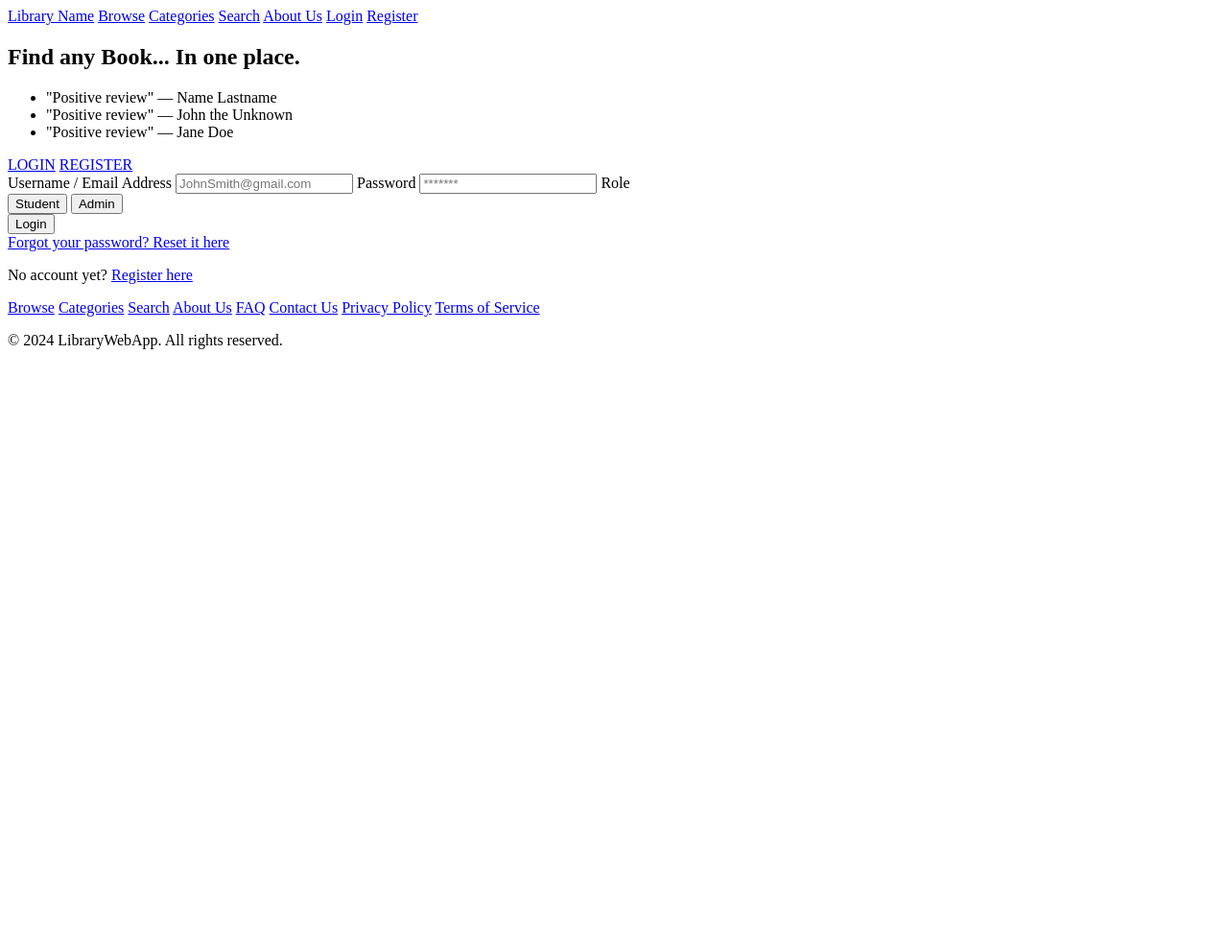
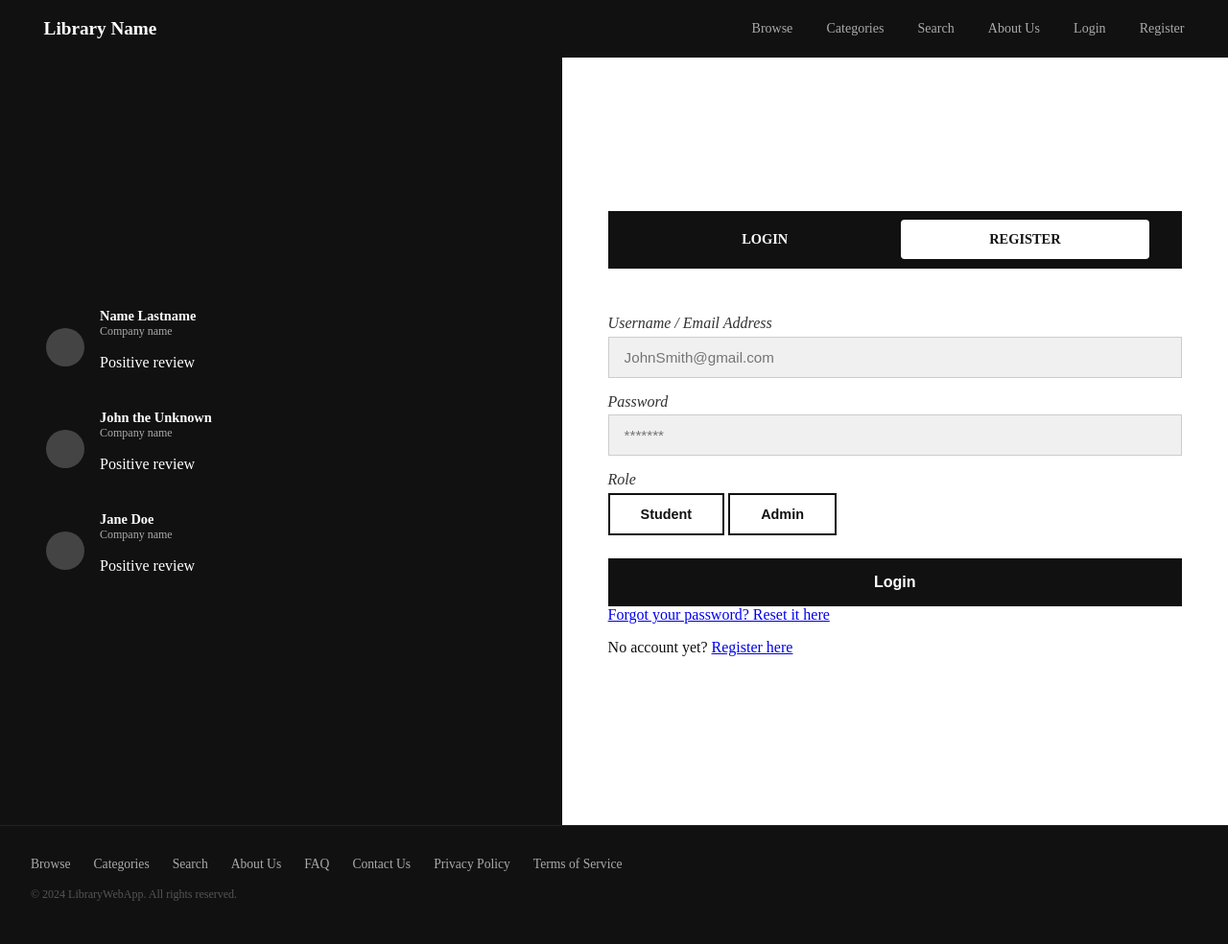
Before and after one commit to CharlesTse601/LibraryWebApp, a Django app: page /login/ in a window 1280 px wide. Shown: the whole page at 96% size. Before the commit the page ends 364 px from the top, so only its background shows below. Run offline with Django 4.2, Linux system fonts and the light colour scheme.

Commit message:
Login page styled, footer and navbar styled

```diff
--- a/library/templates/library/base.html
+++ b/library/templates/library/base.html
@@ -5,7 +5,7 @@
     <meta name="viewport" content="width=device-width, initial-scale=1.0">
     <title>{% block title %}LibraryWebApp{% endblock %}</title>
     {% load static %}
-    <link rel="stylesheet" href="{% static 'css/style.css' %}">
+    <link rel="stylesheet" href="{% static 'css/base.css' %}">
     {% block extra_css %}{% endblock %}
 </head>
 <body>
@@ -17,10 +17,14 @@
     <a href="{% url 'library:search' %}">Search</a>
     <a href="{% url 'library:about_us' %}">About Us</a>
     {% if user.is_authenticated %}
-        <a href="{% url 'library:profile' %}">{{ user.username }}</a>
-        <a href="{% url 'library:my_books' %}">My Lists</a>
-        <a href="{% url 'library:logout' %}">Logout</a>
-         <img src="{{ user.avatar.url }}" style="width:30px; height:30px; border-radius:50%; object-fit:cover;">"
+        {% if user.avatar %}
+        <img src="{{ user.avatar.url }}" style="width:30px; height:30px; border-radius:50%; object-fit:cover;">
+        {% else %}
+        <img src="{% static 'images/User/default_profile_picture.jpg' %}" style="width:30px; height:30px; border-radius:50%; object-fit:cover;">
+    {% endif %}
+    <a href="{% url 'library:profile' %}">{{ user.username }}</a>
+    <a href="{% url 'library:my_books' %}">My Lists</a>
+    <a href="{% url 'library:logout' %}">Logout</a>
     {% else %}
         <a href="{% url 'library:login' %}">Login</a>
         <a href="{% url 'library:login' %}?tab=register">Register</a>
--- a/library/templates/library/login.html
+++ b/library/templates/library/login.html
@@ -1,22 +1,47 @@
 {% extends 'library/base.html' %}
+{% load static %}
+
+{% block extra_css %}
+<link rel="stylesheet" href="{% static 'css/login.css' %}">
+{% endblock %}
 
 {% block title %}{% if active_tab == 'register' %}Register{% else %}Login{% endif %} — LibraryWebApp{% endblock %}
 
 {% block content %}
-<div>
-    <div>
-        <h2>Find any Book... In one place.</h2>
-        <ul>
-            <li>"Positive review" — Name Lastname</li>
-            <li>"Positive review" — John the Unknown</li>
-            <li>"Positive review" — Jane Doe</li>
-        </ul>
+<div id="login-page">
+    <div id ="login-left">
+    <ul id="login-testimonials">
+    <li>
+        <div class="testimonial-avatar"></div>
+      <div>
+        <strong>Name Lastname</strong>
+        <span>Company name</span>
+        <p>Positive review</p>
+      </div>
+    </li>
+    <li>
+      <div class="testimonial-avatar"></div>
+      <div>
+        <strong>John the Unknown</strong>
+        <span>Company name</span>
+        <p>Positive review</p>
+      </div>
+    </li>
+    <li>
+      <div class="testimonial-avatar"></div>
+      <div>
+        <strong>Jane Doe</strong>
+        <span>Company name</span>
+        <p>Positive review</p>
+      </div>
+    </li>
+    </ul>
     </div>
 
-    <div>
-        <nav>
-            <a href="{% url 'library:login' %}?tab=login">LOGIN</a>
-            <a href="{% url 'library:login' %}?tab=register">REGISTER</a>
+    <div id= "login-right">
+        <nav id="login-tabs">
+             <a href="?tab=login" class="tab-btn {% if active_tab != 'register' %}active{% endif %}">LOGIN</a>
+             <a href="?tab=register" class="tab-btn {% if active_tab == 'register' %}active{% endif %}">REGISTER</a>
         </nav>
 
 
@@ -29,25 +54,25 @@
             {% csrf_token %}
             <input type="hidden" name="form_type" value="register">
 
-            <label for="reg_username">Username</label>
-            <input type="text" id="reg_username" name="username" placeholder="Choose a username">
+            <label class="form-label" for="reg_username">Username</label>
+            <input  class="form-input" type="text" id="reg_username" name="username" placeholder="Choose a username">
 
-            <label for="reg_email">Email Address</label>
-            <input type="email" id="reg_email" name="email" placeholder="your@email.com">
+            <label class="form-label" for="reg_email">Email Address</label>
+            <input class="form-input" type="email" id="reg_email" name="email" placeholder="your@email.com">
 
-            <label for="reg_password1">Password</label>
-            <input type="password" id="reg_password1" name="password1" placeholder="*******">
+            <label class="form-label" for="reg_password1">Password</label>
+            <input class="form-input" type="password" id="reg_password1" name="password1" placeholder="*******">
 
-            <label for="reg_password2">Confirm Password</label>
-            <input type="password" id="reg_password2" name="password2" placeholder="*******">
+            <label class="form-label" for="reg_password2">Confirm Password</label>
+            <input class="form-input" type="password" id="reg_password2" name="password2" placeholder="*******">
 
-            <label for="avatar">Profile Picture (optional)</label>
-            <input type="file" id="avatar" name="avatar" accept="image/*">
+            <label  class="form-label"for="avatar">Profile Picture (optional)</label>
+            <input class="form-input" type="file" id="avatar" name="avatar" accept="image/*">
 
-            <label>Role</label>
+            <label class="form-label" >Role</label>
             <div>
-                <button type="radio" name="role" value="student" checked >Student</button>
-                <button type="radio" name="role" value="admin">Admin</button>
+                <button class="role-btn" type="radio" name="role" value="student" checked >Student</button>
+                <button class="role-btn" type="radio" name="role" value="admin">Admin</button>
             </div>
 
             <button type="submit">Create Account</button>
@@ -59,23 +84,31 @@
             {% csrf_token %}
             <input type="hidden" name="form_type" value="login">
 
-            <label for="username">Username / Email Address</label>
-            <input type="text" id="username" name="username" placeholder="JohnSmith@gmail.com">
+            <label  class="form-label" for="username">Username / Email Address</label>
+            <input class="form-input" type="text" id="username" name="username" placeholder="JohnSmith@gmail.com">
 
-            <label for="password">Password</label>
-            <input type="password" id="password" name="password" placeholder="*******">
+            <label class="form-label" for="password">Password</label>
+            <input class="form-input" type="password" id="password" name="password" placeholder="*******">
 
-            <label>Role</label>
+            <label class="form-label" >Role</label>
             <div>
-                <button type="button" name="role" value="student">Student</button>
-                <button type="button" name="role" value="admin">Admin</button>
+                <button class="role-btn" type="button" name="role" value="student">Student</button>
+                <button class="role-btn" type="button" name="role" value="admin">Admin</button>
             </div>
 
-            <button type="submit">Login</button>
+            <button class="submit-btn"  type="submit">Login</button>
         </form>
         <a href="#">Forgot your password? Reset it here</a>
         <p>No account yet? <a href="{% url 'library:login' %}?tab=register">Register here</a></p>
         {% endif %}
     </div>
 </div>
+<script>
+  document.querySelectorAll('.role-btn').forEach(btn => {
+    btn.addEventListener('click', function() {
+      document.querySelectorAll('.role-btn').forEach(b => b.classList.remove('active'));
+      this.classList.add('active');
+    });
+  });
+</script>
 {% endblock %}
--- /dev/null
+++ b/static/css/base.css
@@ -0,0 +1,68 @@
+nav {
+  display: flex;
+  align-items: center;
+  background: #111;
+  padding: 0 2rem;
+  height: 60px;
+  gap: 0.5rem;
+}
+
+nav a:first-child {
+  font-size: 1.2rem;
+  font-weight: 700;
+  color: white;
+  margin-right: auto;
+  text-decoration: none;
+}
+
+nav a {
+  color: #aaa;
+  text-decoration: none;
+  padding: 0.4rem 0.85rem;
+  border-radius: 6px;
+  font-size: 0.875rem;
+  font-weight: 500;
+  transition: color 0.2s, background 0.2s;
+}
+
+nav a:hover {
+  color: white;
+  background: #222;
+}
+
+nav img {
+  width: 30px;
+  height: 30px;
+  border-radius: 50%;
+  object-fit: cover;
+  margin-left: 0.5rem;
+}
+footer {
+  background: #111;
+  color: #aaa;
+  padding: 2rem;
+  display: flex;
+  flex-wrap: wrap;
+  align-items: center;
+  gap: 0.5rem 1.5rem;
+  margin-top: auto;
+  border-top: 1px solid #222;
+}
+
+footer a {
+  color: #aaa;
+  text-decoration: none;
+  font-size: 0.85rem;
+  transition: color 0.2s;
+}
+
+footer a:hover {
+  color: white;
+}
+
+footer p {
+  width: 100%;
+  font-size: 0.75rem;
+  color: #555;
+  margin-top: 0.5rem;
+}
--- /dev/null
+++ b/static/css/login.css
@@ -0,0 +1,146 @@
+
+  body { margin: 0; }
+
+  #login-page {
+    display: flex;
+    min-height: 100vh;
+  }
+
+  #login-left {
+    width: 45%;
+    background: #111;
+    color: white;
+    padding: 4rem 3rem;
+    display: flex;
+    flex-direction: column;
+    justify-content: center;
+  }
+
+  #login-tagline {
+    font-size: 2.5rem;
+    font-weight: 700;
+    margin-bottom: 2rem;
+    line-height: 1.2;
+  }
+
+  #login-testimonials {
+    list-style: none;
+    padding: 0;
+    margin-top: 2rem;
+    display: flex;
+    flex-direction: column;
+    gap: 1.5rem;
+  }
+
+  #login-testimonials li {
+    display: flex;
+    align-items: center;
+    gap: 1rem;
+  }
+
+  .testimonial-avatar {
+    width: 40px;
+    height: 40px;
+    border-radius: 50%;
+    background: #444;
+    flex-shrink: 0;
+  }
+
+  #login-testimonials strong {
+    display: block;
+    font-size: 0.9rem;
+  }
+
+  #login-testimonials span {
+    display: block;
+    font-size: 0.75rem;
+    color: #aaa;
+  }
+
+  #login-right {
+    width: 55%;
+    background: white;
+    padding: 4rem 3rem;
+    display: flex;
+    flex-direction: column;
+    justify-content: center;
+    color: #111;
+  }
+
+  #login-tabs {
+    display: flex;
+    margin-bottom: 2rem;
+  }
+
+  #login-tabs .tab-btn {
+  flex: 1;
+  padding: 0.75rem;
+  text-align: center;
+  border: 2px solid #111;
+  text-decoration: none;
+  font-weight: 700;
+  font-size: 0.9rem;
+  color: #111;
+  background: white;
+}
+
+#login-tabs .tab-btn.active {
+  background: #111;
+  color: white;
+}
+
+#login-tabs .tab-btn:hover {
+  background: #333;
+  color: white;
+}
+
+  .form-label {
+    display: block;
+    font-style: italic;
+    margin-bottom: 0.3rem;
+    margin-top: 1rem;
+    color: #333;
+  }
+
+  .form-input {
+    width: 100%;
+    padding: 0.75rem 1rem;
+    border: 1px solid #ccc;
+    background: #f0f0f0;
+    font-size: 0.95rem;
+    box-sizing: border-box;
+  }
+
+  #login-right .role-btn {
+  padding: 0.75rem 2rem;
+  border: 2px solid #111;
+  background: white;
+  color: #111;
+  font-weight: 600;
+  cursor: pointer;
+  font-size: 0.9rem;
+}
+
+#login-right .role-btn.active {
+  background: #111;
+  color: white;
+}
+
+#login-right .role-btn:hover {
+  background: #333;
+  color: white;
+}
+
+  .submit-btn {
+    width: 100%;
+    padding: 1rem;
+    background: #111;
+    color: white;
+    border: none;
+    font-size: 1rem;
+    font-weight: 600;
+    cursor: pointer;
+    margin-top: 1.5rem;
+  }
+
+  .submit-btn:hover { background: #333; }
--- a/static/css/style.css
+++ /dev/null
@@ -1 +0,0 @@
-/* Main stylesheet — for future use */
```
